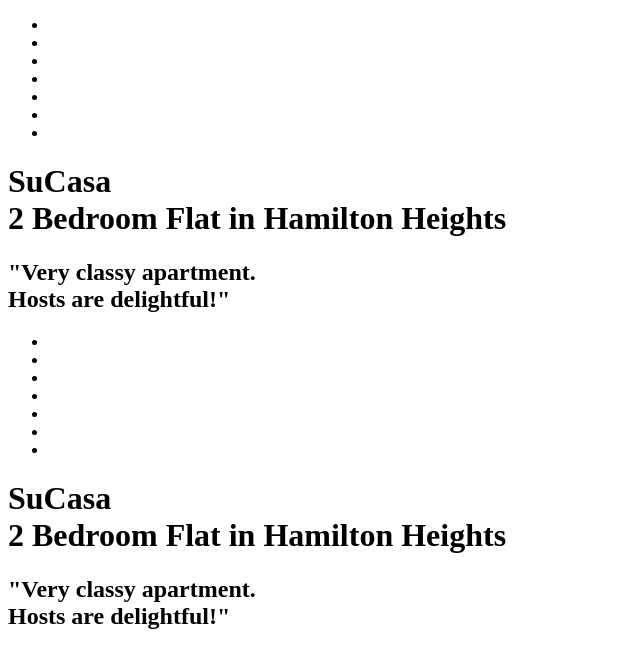
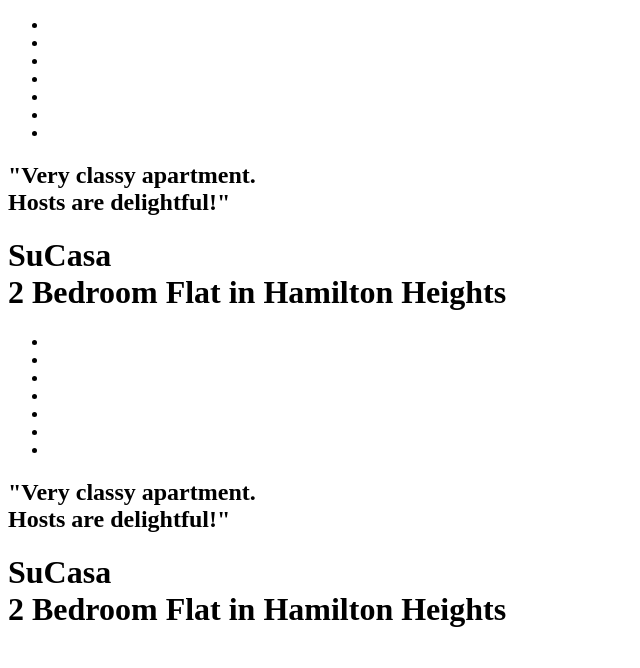
Before and after one commit to dadapoof/Sucasa, a React app: page /HeaderComponents/NavBar.jsx in a window 1280 px wide. Shown: the top 668 px of the page, without its empty margins (0-640 px from the left). Built offline with nearby package versions, Linux system fonts and the light colour scheme; the HTML template or start-up script is replaced by a standard one.

Commit message:
animations

```diff
--- a/client/src/Components/HeaderComponents/NavBar.jsx
+++ b/client/src/Components/HeaderComponents/NavBar.jsx
@@ -22,9 +22,9 @@
           <li className="navButton"><Link to="" style={{ textDecoration: 'none', color: 'white' }} className="subnav_link">Contact</Link></li>
         </ul>
        </div>
+       	<h2 id="left-animation" class="slideLeft">"Very classy apartment.<br />Hosts are delightful!"</h2>
       </header>
       <h1 class="centered-text-image">SuCasa<br />2 Bedroom Flat in Hamilton Heights</h1>
-	  <h2 id="left-animation" class="slideLeft">"Very classy apartment.<br />Hosts are delightful!"</h2>
     </div>
     );
   }
```
Also changed, not shown: 1 other file (tests, documents, lock files or other folders).
